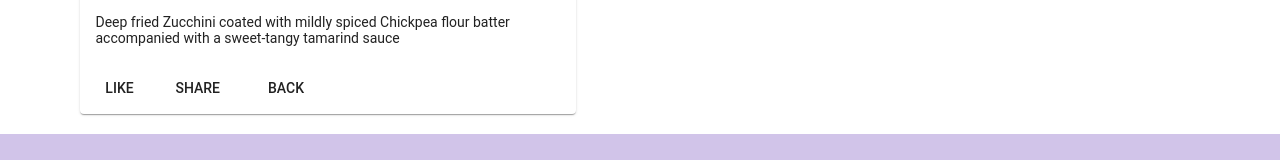
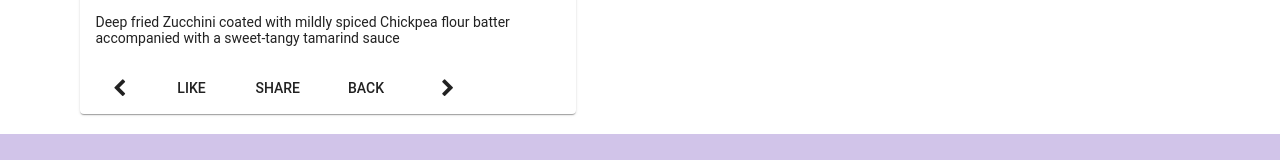
Before and after one commit to SamAudai/FrontEnd_Angular, an Angular app: page /dishdetail/1 in a window 1280 px wide. Shown: the part 967-1127 px from the top of the page. Built offline with nearby package versions, Linux system fonts and the light colour scheme.

Commit message:
RxJS Part 2

```diff
--- a/src/app/dishdetail/dishdetail.component.html
+++ b/src/app/dishdetail/dishdetail.component.html
@@ -18,9 +18,13 @@
           <p>{{dish.description}}</p>
         </mat-card-content>
         <mat-card-actions>
+          <button mat-button [routerLink]="['/dishdetail', prev]"><span class="fa fa-chevron-left fa-lg"></span></button>
           <button mat-button>LIKE</button>
           <button mat-button>SHARE</button>
           <button mat-button (click)="goBack()">BACK</button>
+          <span class="flex-spacer"></span>
+          <button mat-button [routerLink]="['/dishdetail', next]"><span class="fa fa-chevron-right fa-lg"></span></button>
+
         </mat-card-actions>
       </mat-card>
   </div>
--- a/src/app/dishdetail/dishdetail.component.ts
+++ b/src/app/dishdetail/dishdetail.component.ts
@@ -3,6 +3,7 @@ import { Params, ActivatedRoute } from '@angular/router';
 import { Location } from '@angular/common';
 import { Dish } from '../shared/dish';
 import { DishService } from '../services/dish.service';
+import { switchMap } from 'rxjs/operators';
 
 @Component({
     selector: 'app-dishdetail',
@@ -12,6 +13,9 @@ import { DishService } from '../services/dish.service';
 export class DishdetailComponent implements OnInit {
 
     dish !: Dish;
+    dishIds!: string[];
+    prev!: string;
+    next!: string;
 
     constructor(private dishservice: DishService,
         private route: ActivatedRoute,
@@ -26,12 +30,22 @@ export class DishdetailComponent implements OnInit {
         //after use promise
         //this.dishservice.getDish(id).then(dish => this.dish=dish);
 
-        this.dishservice.getDish(id).subscribe(dish => this.dish=dish);
+        //this.dishservice.getDish(id).subscribe(dish => this.dish=dish);
+
+        this.dishservice.getDishIds().subscribe(dishIds => this.dishIds = dishIds);
+        this.route.params.pipe(switchMap((params: Params) => this.dishservice.getDish(params['id'])))
+            .subscribe(dish => { this.dish = dish; this.setPrevNext(dish.id); });
+
     }
+
+    setPrevNext(dishId: string) {
+        const index = this.dishIds.indexOf(dishId);
+        this.prev = this.dishIds[(this.dishIds.length + index - 1) % this.dishIds.length];
+        this.next = this.dishIds[(this.dishIds.length + index + 1) % this.dishIds.length];
+      }
+
 
     goBack(): void {
         this.location.back();
       }
-
-
 }
--- a/src/app/services/dish.service.ts
+++ b/src/app/services/dish.service.ts
@@ -61,4 +61,9 @@ export class DishService {
 
     return of(DISHIES.filter((dish) => dish.featured)[0]).pipe(delay(2000));
   }
+
+  getDishIds(): Observable<string[] | any> {
+    return of(DISHIES.map(dish => dish.id ));
+  }
+
 }
```
